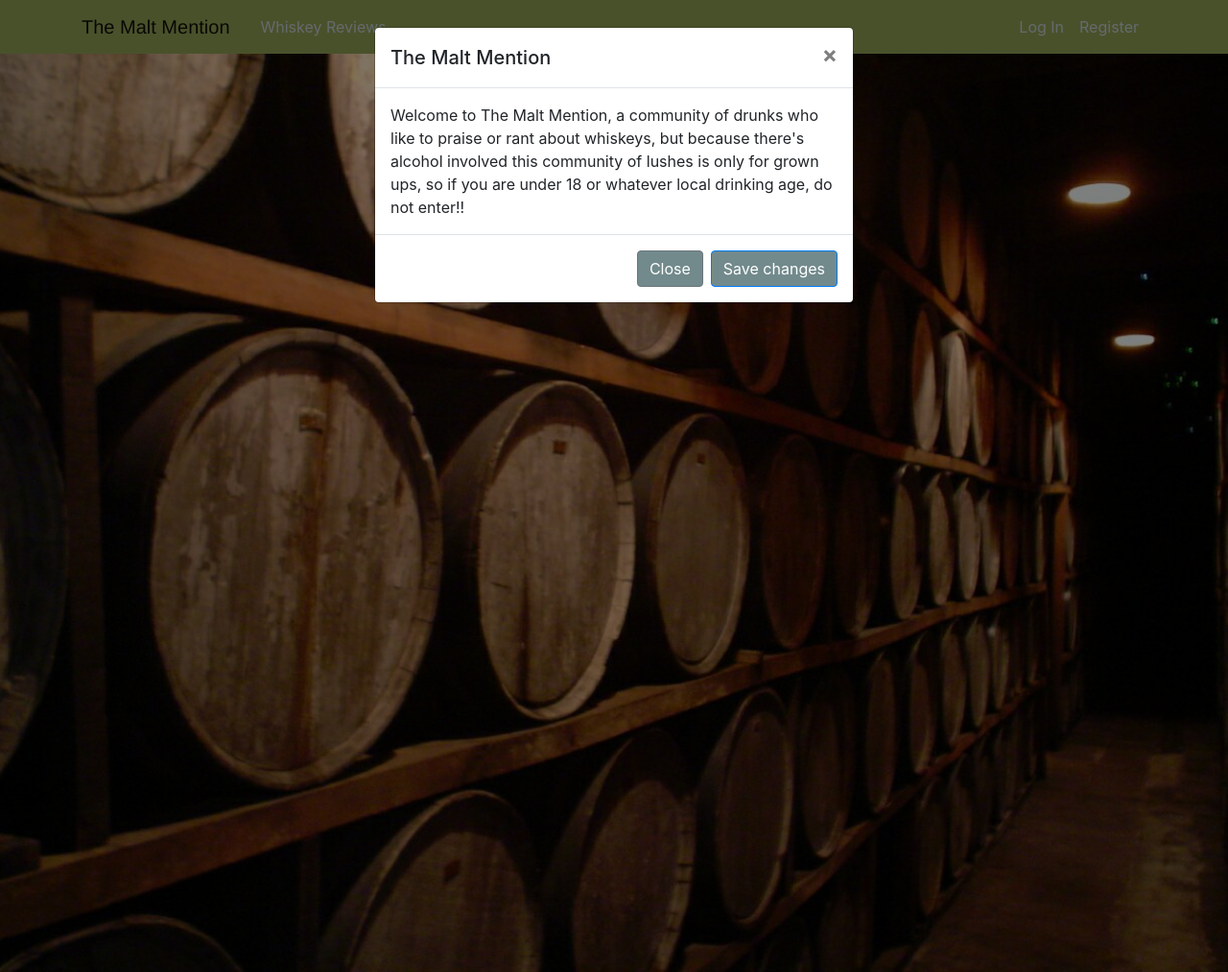
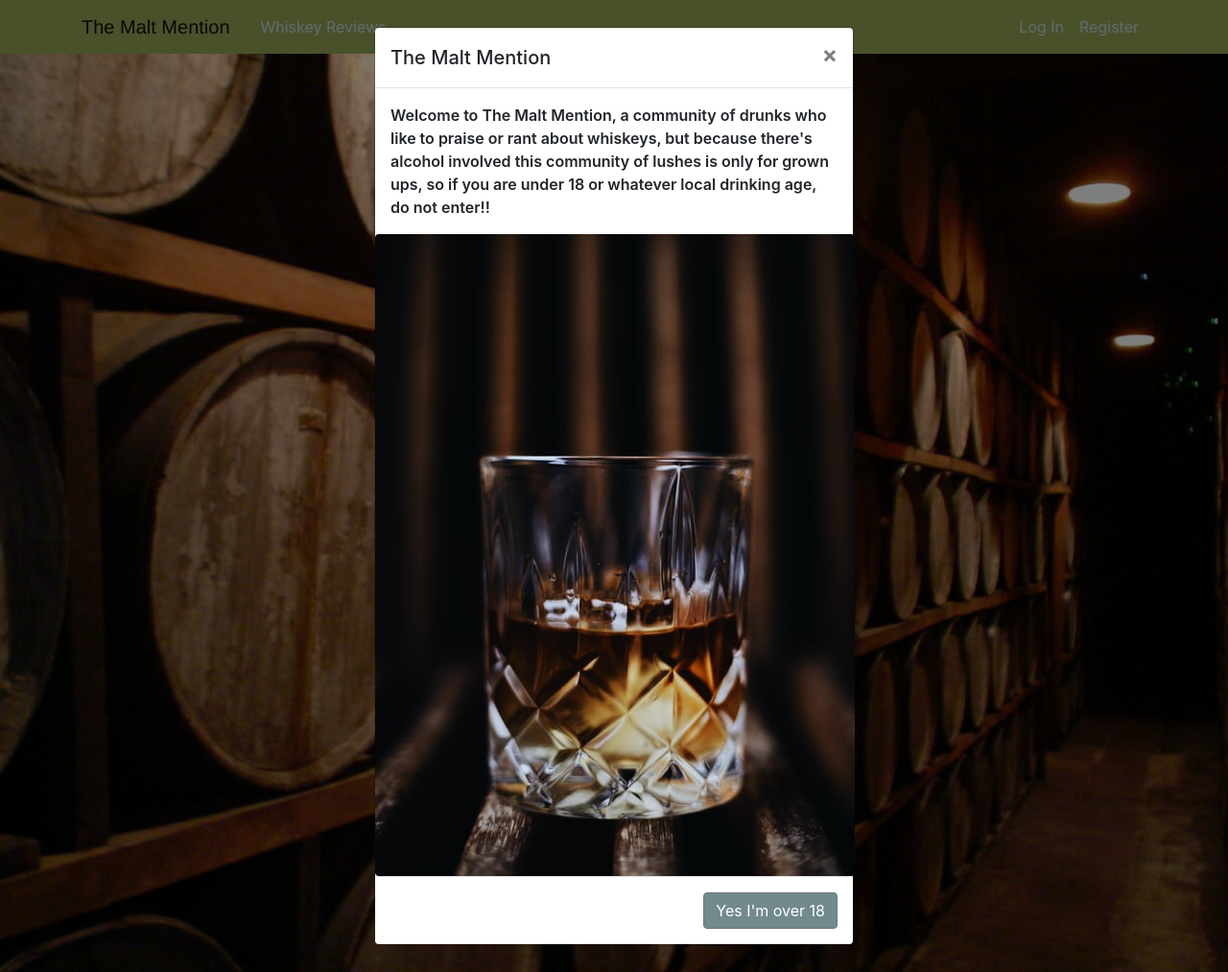
Before and after one commit to pbtrad/The-Malt-Mention, a Flask app: page / in a window 1280 px wide. Shown: the whole page at 96% size. Run offline with Flask 2, Linux system fonts and the light colour scheme; data that the repository does not hold is empty; some libraries are stand-ins or nearby versions.

Commit message:
Added image to modal.

```diff
--- a/templates/home.html
+++ b/templates/home.html
@@ -14,12 +14,12 @@
             <span aria-hidden="true">&times;</span>
           </button>
         </div>
-        <div class="modal-body">
+        <div class="modal-body f-w-600">
           Welcome to The Malt Mention, a community of drunks who like to praise or rant about whiskeys, but because there's alcohol involved this community of lushes is only for grown ups, so if you are under 18 or whatever local drinking age, do not enter!!
         </div>
+        <img src="static/images/modal-photo-whiskey.jpg" class="rounded mx-auto d-block" alt="#">
         <div class="modal-footer">
-          <button type="button" class="btn btn-secondary" data-dismiss="modal">Close</button>
-          <button type="button" class="btn btn-primary">Save changes</button>
+          <button type="button" class="btn btn-secondary" data-dismiss="modal">Yes I'm over 18</button>
         </div>
       </div>
     </div>
```
Also changed, not shown: static/images/modal-photo-whiskey.jpg (added).
